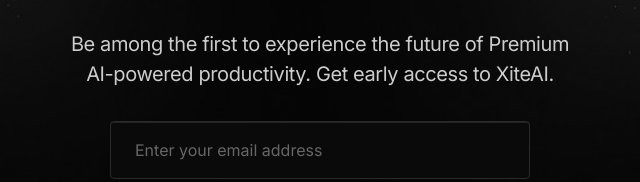
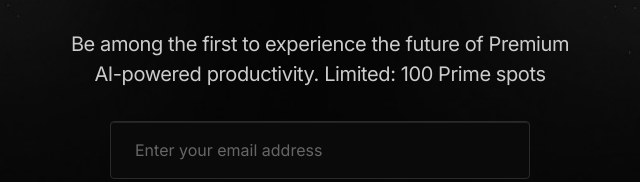
Before and after one commit to SURAJVERMA-BIT/SURAVERMA-BIT.github.io, a plain HTML site: page waitlist.html in a window 1280 px wide. Shown: the part 313-495 px from the top of the page, 320-960 px from the left. Drawn offline with Linux system fonts and the light colour scheme.

Commit message:
Update waitlist.html

```diff
--- a/waitlist.html
+++ b/waitlist.html
@@ -336,7 +336,7 @@
         <h1 class="heading-text">Join the XiteAI Revolution</h1>
       </div>
       <div class="subheading-box">
-        <p class="subheading-text">Be among the first to experience the future of Premium AI-powered productivity. Get early access to XiteAI.</p>
+        <p class="subheading-text">Be among the first to experience the future of Premium AI-powered productivity. Limited: 100 Prime spots</p>
       </div>
       <div class="input-container">
         <form id="waitlist-form" action="https://formbold.com/s/6rpBA" method="POST" data-last-submit="0">
```
